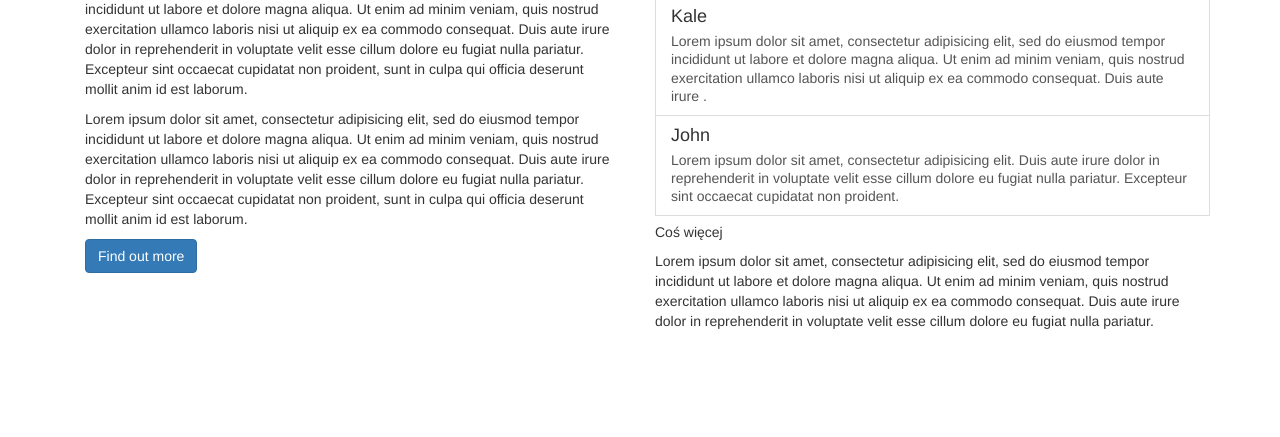
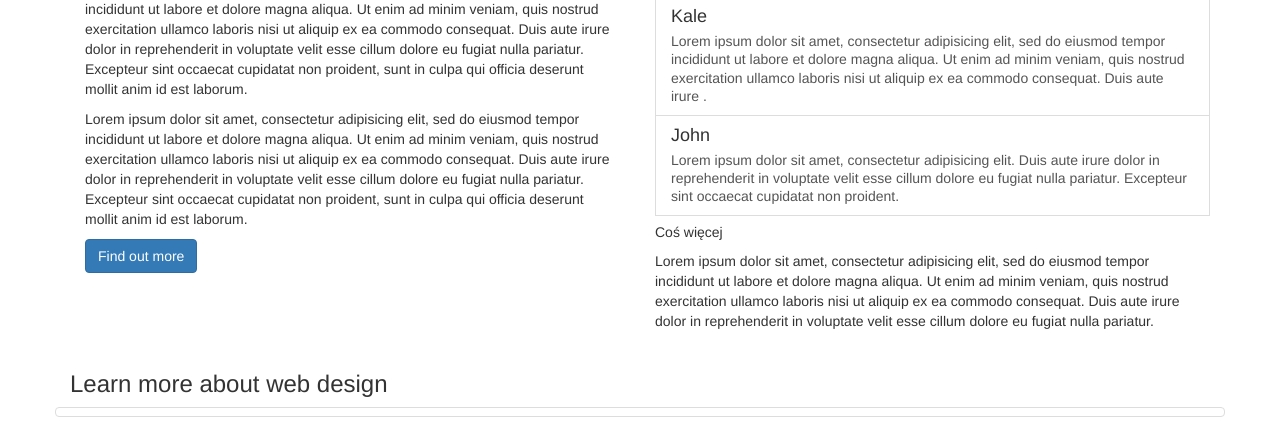
Before and after one commit to mszyma/Learn-boostrap-test-project, a plain HTML site: page index.html in a window 1280 px wide. Shown: the part 1239-1676 px from the top of the page. Before the commit the page ends 1590 px from the top, so only its background shows below. Drawn offline with nearby package versions, Linux system fonts and the light colour scheme.

Commit message:
Column fixes

```diff
--- a/index.html
+++ b/index.html
@@ -260,28 +260,40 @@
                 <div class="col-sm-6">
                     <h3>Some text</h3>
                     <p>Lorem ipsum dolor sit amet, consectetur adipisicing elit.</p>
-                    <p>Lorem ipsum dolor sit amet, consectetur adipisicing elit. Duis aute irure dolor in reprehenderit in voluptate velit esse cillum dolore eu fugiat nulla pariatur. Excepteur sint occaecat cupidatat non proident, sunt in culpa qui officia deserunt mollit anim id est laborum.</p>
+                    <p>Lorem ipsum dolor sit amet, consectetur adipisicing elit. Duis aute irure dolor in reprehenderit in voluptate velit esse cillum dolore eu fugiat nulla pariatur. Excepteur sint occaecat cupidatat non proident, sunt in culpa qui officia
+                        deserunt mollit anim id est laborum.</p>
                     <h4>List Group</h4>
                     <div class="list-group">
                         <a href="" class="list-group-item">
                             <h4 class="list-group-item-heading">Male</h4>
-                            <p class="list-group-item-text"> Lorem ipsum dolor sit amet, consectetur adipisicing elit, sed do eiusmod tempor incididunt ut labore et dolore magna aliqua. Ut enim ad minim veniam, quis nostrud exercitation ullamco laboris nisi ut aliquip ex ea commodo consequat. Duis aute irure .</p>
+                            <p class="list-group-item-text"> Lorem ipsum dolor sit amet, consectetur adipisicing elit, sed do eiusmod tempor incididunt ut labore et dolore magna aliqua. Ut enim ad minim veniam, quis nostrud exercitation ullamco laboris nisi ut aliquip ex ea commodo consequat.
+                                Duis aute irure .</p>
                         </a>
                         <a href="" class="list-group-item">
                             <h4 class="list-group-item-heading">Kale</h4>
-                            <p class="list-group-item-text"> Lorem ipsum dolor sit amet, consectetur adipisicing elit, sed do eiusmod tempor incididunt ut labore et dolore magna aliqua. Ut enim ad minim veniam, quis nostrud exercitation ullamco laboris nisi ut aliquip ex ea commodo consequat. Duis aute irure .</p>
+                            <p class="list-group-item-text"> Lorem ipsum dolor sit amet, consectetur adipisicing elit, sed do eiusmod tempor incididunt ut labore et dolore magna aliqua. Ut enim ad minim veniam, quis nostrud exercitation ullamco laboris nisi ut aliquip ex ea commodo consequat.
+                                Duis aute irure .</p>
                         </a>
                         <a href="" class="list-group-item">
                             <h4 class="list-group-item-heading">John</h4>
                             <p class="list-group-item-text"> Lorem ipsum dolor sit amet, consectetur adipisicing elit. Duis aute irure dolor in reprehenderit in voluptate velit esse cillum dolore eu fugiat nulla pariatur. Excepteur sint occaecat cupidatat non proident.</p>
                         </a>
                         <h5>Coś więcej</h5>
-                        <p>Lorem ipsum dolor sit amet, consectetur adipisicing elit, sed do eiusmod tempor incididunt ut labore et dolore magna aliqua. Ut enim ad minim veniam, quis nostrud exercitation ullamco laboris nisi ut aliquip ex ea commodo consequat. Duis aute irure dolor in reprehenderit in voluptate velit esse cillum dolore eu fugiat nulla pariatur.</p>
+                        <p>Lorem ipsum dolor sit amet, consectetur adipisicing elit, sed do eiusmod tempor incididunt ut labore et dolore magna aliqua. Ut enim ad minim veniam, quis nostrud exercitation ullamco laboris nisi ut aliquip ex ea commodo consequat.
+                            Duis aute irure dolor in reprehenderit in voluptate velit esse cillum dolore eu fugiat nulla pariatur.</p>
                     </div>
                 </div>
             </div>
         </div>
+        <div class="moreCourses" id="row">
+            <div class="col-12">
+                <h3>Learn more about web design</h3>
+                <div class="thumbnail row">
+                    <div class="col-6"></div>
+                </div>
+            </div>
 
+        </div>
     </div>
     <!-- jQuery (necessary for Bootstrap's JavaScript plugins) -->
     <script src="https://ajax.googleapis.com/ajax/libs/jquery/1.11.3/jquery.min.js"></script>
```
